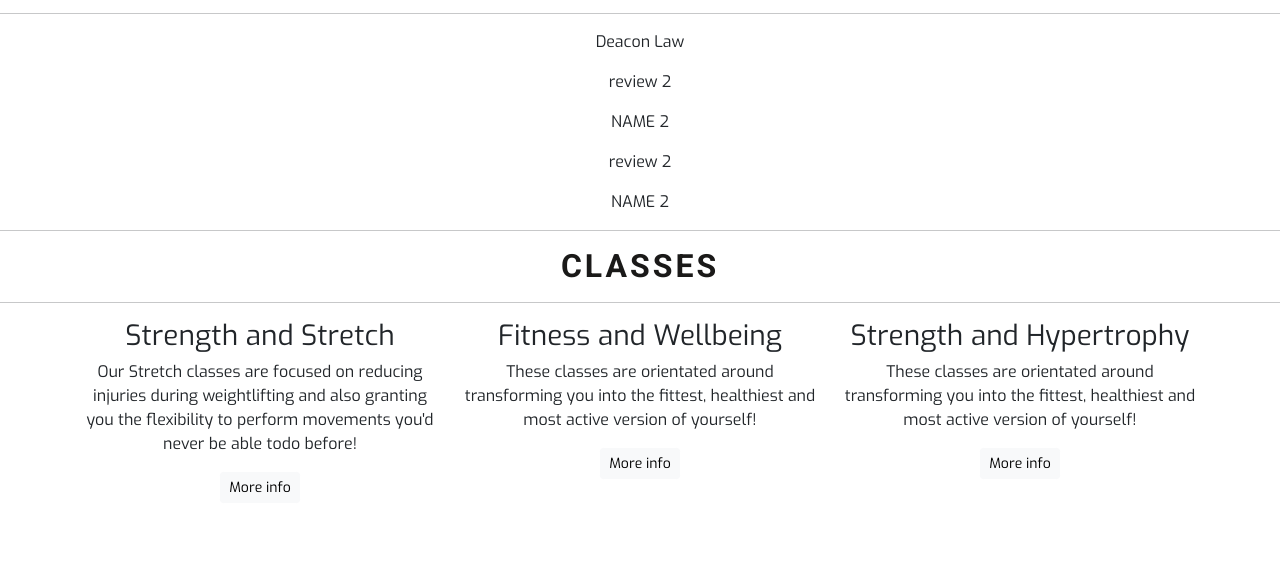
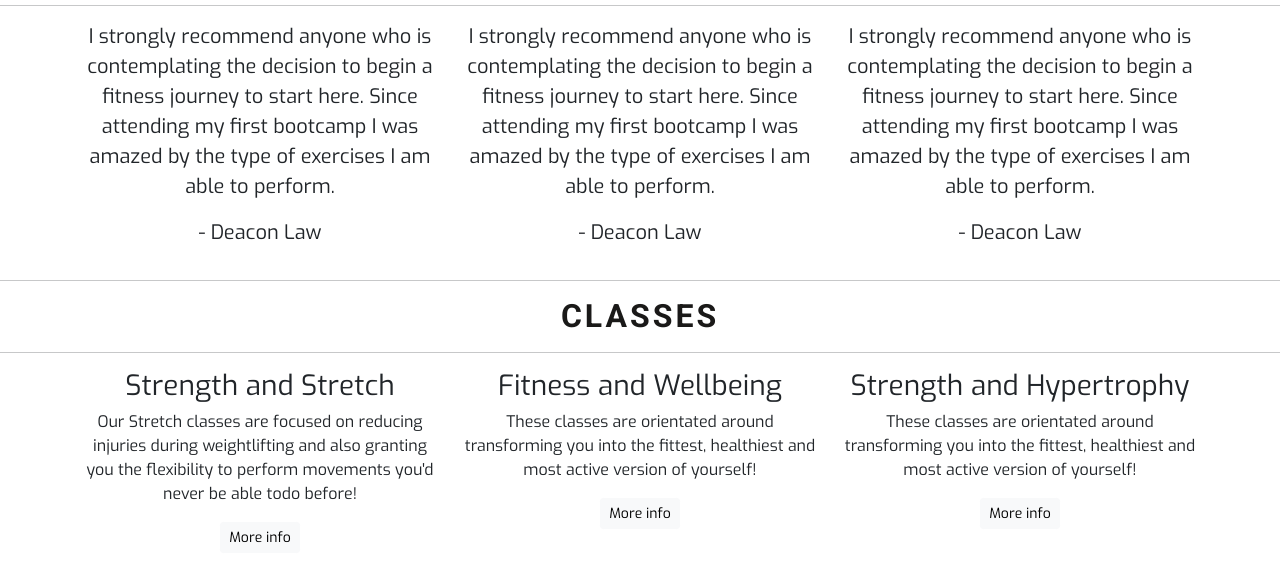
Before and after one commit to Code-Institute-Submissions/J-cw-milestone-project-1_MarResub, a plain HTML site: page index.html in a window 1280 px wide. Shown: the part 1112-1681 px from the top of the page. Before the commit the page ends 1631 px from the top, so only its background shows below. Drawn offline with nearby package versions, Linux system fonts and the light colour scheme.

Commit message:
Added reviews section with columns

```diff
--- a/assets/css/style.css
+++ b/assets/css/style.css
@@ -9,6 +9,7 @@ h2 {
     text-transform: uppercase;
     letter-spacing: 3px;
     color: #1A1918;
+    text-align: center;
 }
 
 /* Navbar */
--- a/index.html
+++ b/index.html
@@ -90,22 +90,41 @@
     <!-- /Gym image-->
 
     <!-- Reviews -->
-
+    <hr>
     <section class="reviews text-center">
-        <hr>
-        <h2>Reviews</h2>
-        <hr>
-        <div class="review">
-            <p></p>
-            <p>Deacon Law</p>
+        <div class="row">
+            <div class="col-12">
+                <h2>Reviews</h2>
+            </div>
+            <hr>
         </div>
-        <div class="review">
-            <p>review 2</p>
-            <p>NAME 2</p>
-        </div>
-        <div class="review">
-            <p>review 2</p>
-            <p>NAME 2</p>
+        <div class="container">
+            <div class="row">
+                <div class="col-sm">
+                    <blockquote class="blockquote">
+                        <p>I strongly recommend anyone who is contemplating the decision to begin a fitness journey to
+                            start here. Since attending my first bootcamp I was amazed by the type of exercises I am
+                            able to perform.</p>
+                        <p>- Deacon Law</p>
+                    </blockquote>
+                </div>
+                <div class="col-sm">
+                    <blockquote class="blockquote">
+                        <p>I strongly recommend anyone who is contemplating the decision to begin a fitness journey to
+                            start here. Since attending my first bootcamp I was amazed by the type of exercises I am
+                            able to perform.</p>
+                        <p>- Deacon Law</p>
+                    </blockquote>
+                </div>
+                <div class="col-sm">
+                    <blockquote class="blockquote">
+                        <p>I strongly recommend anyone who is contemplating the decision to begin a fitness journey to
+                            start here. Since attending my first bootcamp I was amazed by the type of exercises I am
+                            able to perform.</p>
+                        <p>- Deacon Law</p>
+                    </blockquote>
+                </div>
+            </div>
         </div>
     </section>
     <!-- /Reviews -->
```
